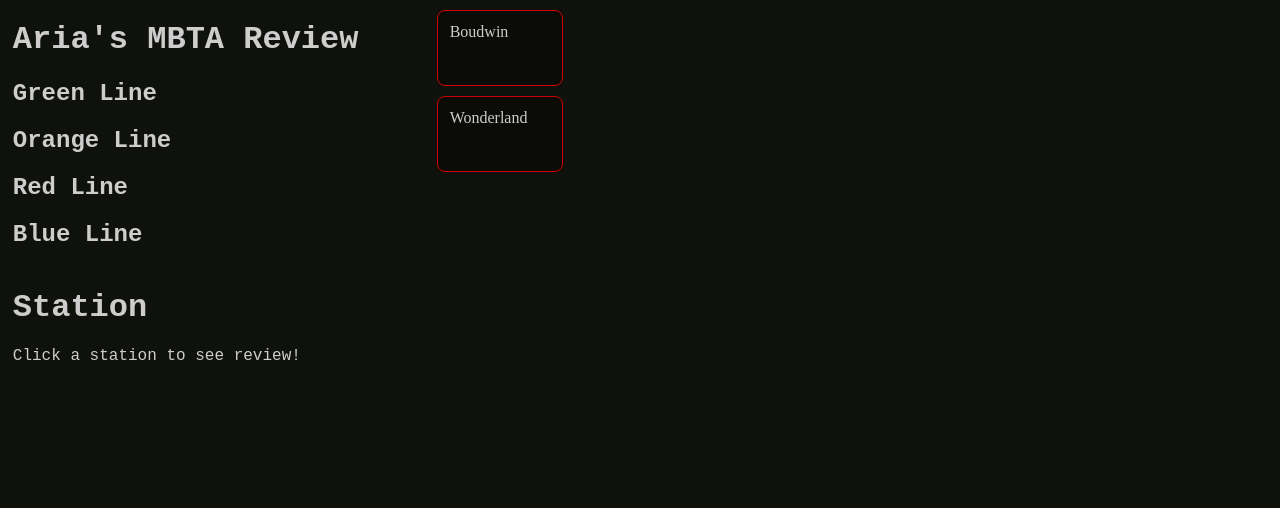
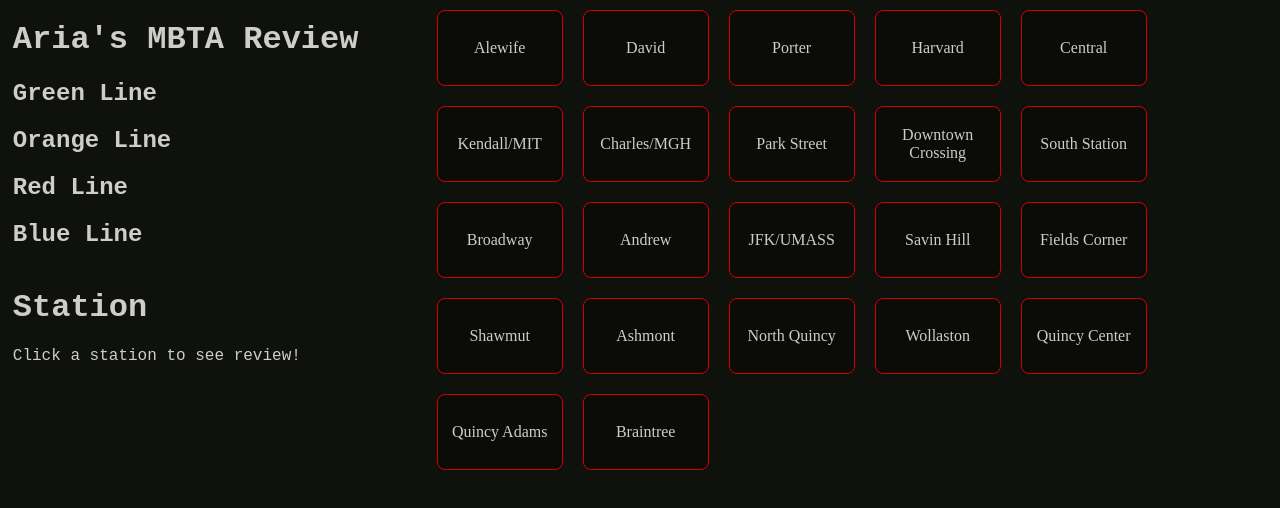
Before and after one commit to arialilith/arias-mbta-review, a plain HTML site: page trainlines/redline.html in a window 1280 px wide. Drawn offline with Linux system fonts and the light colour scheme; a web font is replaced by a local one.

Commit message:
Update redline.html

```diff
--- a/trainlines/redline.html
+++ b/trainlines/redline.html
@@ -19,8 +19,30 @@
             <h2><a href="./blueline.html">Blue Line</a></h2>
         </div>
         <div class="stations-wrapper redline-grid">
-            <div class="grid-item clickable" data-content="Mew mew">Boudwin</div>
-            <div class="grid-item clickable" data-content="car">Wonderland</div>
+            <div class="stations">
+                <div class="grid-item clickable" data-content="N/A"><p>Alewife</p></div>
+                <div class="grid-item clickable" data-content="N/A"><p>David</p></div>
+                <div class="grid-item clickable" data-content="N/A"><p>Porter</p></div>
+                <div class="grid-item clickable" data-content="N/A"><p>Harvard</p></div>
+                <div class="grid-item clickable" data-content="N/A"><p>Central</p></div>
+                <div class="grid-item clickable" data-content="N/A"><p>Kendall/MIT</p></div>
+                <div class="grid-item clickable" data-content="N/A"><p>Charles/MGH</p></div>
+                <div class="grid-item clickable" data-content="N/A"><p>Park Street</p></div>
+                <div class="grid-item clickable" data-content="N/A"><p>Downtown Crossing</p></div>
+                <div class="grid-item clickable" data-content="N/A"><p>South Station</p></div>
+                <div class="grid-item clickable" data-content="N/A"><p>Broadway</p></div>
+                <div class="grid-item clickable" data-content="N/A"><p>Andrew</p></div>
+                <div class="grid-item clickable" data-content="N/A"><p>JFK/UMASS</p></div>
+                <div class="grid-item clickable" data-content="N/A"><p>Savin Hill</p></div>
+                <div class="grid-item clickable" data-content="N/A"><p>Fields Corner</p></div>
+                <div class="grid-item clickable" data-content="N/A"><p>Shawmut</p></div>
+                <div class="grid-item clickable" data-content="N/A"><p>Ashmont</p></div>
+                <div class="grid-item clickable" data-content="N/A"><p>North Quincy</p></div>
+                <div class="grid-item clickable" data-content="N/A"><p>Wollaston</p></div>
+                <div class="grid-item clickable" data-content="N/A"><p>Quincy Center</p></div>
+                <div class="grid-item clickable" data-content="N/A"><p>Quincy Adams</p></div>
+                <div class="grid-item clickable" data-content="N/A"><p>Braintree</p></div>
+            </div>
         </div>
         <div class="review-wrapper">
             <h1 id="review-title">Station</h1>
```
